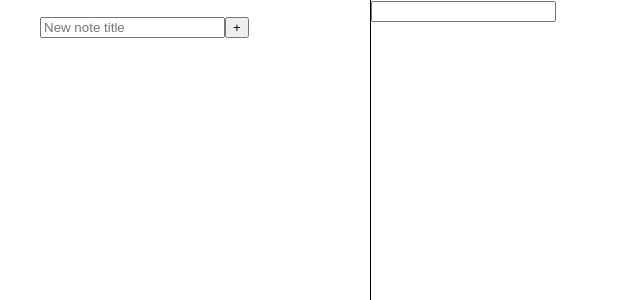
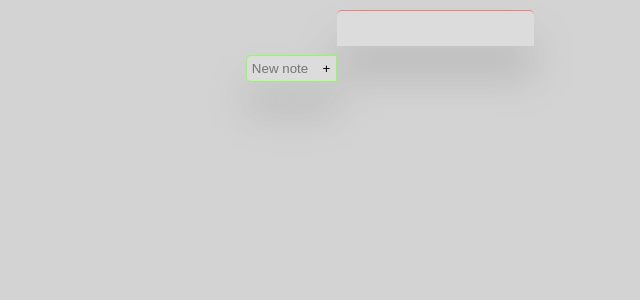
Before and after one commit to MirrorIce/simplenotes, a React (Create React App) app: page / in a window 1280 px wide. Shown: the top 300 px of the page, without its empty margins (0-640 px from the left). Built offline with nearby package versions, Linux system fonts and the light colour scheme.

Commit message:
Visual aspect overhaul.

```diff
--- a/src/App.css
+++ b/src/App.css
@@ -1,11 +1,17 @@
 html,body,#root{
   height:99%;
+  --note-bg: rgb(220, 220, 220);
+  background:lightgray;
 }
 .App {
+  width:70%;
+  margin:0 auto;
+  margin-top:10px;
   display:flex;
   flex-direction:horizontal;
   align-items:stretch;
   height:100%;
+  filter:drop-shadow(0px 30px 20px rgba(80,80,80,0.2));
 }
 
 .noteSelector{
@@ -16,24 +22,61 @@ html,body,#root{
 
 .noteSelector div{
   text-align:right;
-  background:#8aff58;
+  border-top:3px solid #52cb1f;
+  background:var(--note-bg);
   padding:5px;
   width:fit-content;
-  min-width:120px;
+  min-width:60px;
   margin-right:0;
   margin-left:auto;
   border-radius:5px 0px 0px 5px;
+  border-right:1px inset lightgray;
+}
+
+.noteSelector .active{
+  background:lightgray;
+  box-shadow: 0px 10px 20px 0px rgba(0, 70, 6, 0.4);
+  margin-bottom:10px;
+  margin-top:5px;
+  transition:.2s ease all;
+  border:none;
+}
+
+.addButton{
+  text-align:right;
+  margin-right:0;
+  margin-left:auto;
+}
+.addButton input{
+  width:60px;
+  padding:5px;
+  border-radius:5px 0px 0px 5px;
+  border:1px solid #8aff58 ;
+  border-right:none;
+  margin-top:5px;
+  background:var(--note-bg);
+  outline:none;
+}
+.addButton button{
+  padding:5px;
+  border:none;
+  border:1px solid #8aff58 ;
+  border-left:none;
+  background:var(--note-bg);
+  width:20px;
 }
 
 .notesList{
   flex-basis:1;
   flex-grow:1;
+  flex-shrink:1;
+  margin-top:40px;
 }
 
 .notesContent{
-  flex-basis:6;
-  flex-grow:6;
-  border-left:1px solid black;
+  flex-basis:40;
+  flex-grow:40;
+  flex-shrink: 40;
 }
 
 .notesContent textarea{
@@ -42,11 +85,26 @@ html,body,#root{
 
 }
 
-.noteSelector .active{
-  background:#52cb1f;
+.notesContent input, .notesContent textarea{
+  padding:10px;
+  border:none;
+  outline:none;
 }
 
-.notesContent h1{
-  padding:10px;
+.notesContent input{
+  border-top:1px solid lightcoral;
+  background:var(--note-bg);
+  border-radius:5px 5px 0px 0px;
+}
 
+.notesContent input:active{
+  border:none;
 }
+
+.notesContent textarea{
+  border-radius:0px 25px 25px 10px;
+  border-top:1px solid green;
+  border-bottom:1px solid green;
+  background:var(--note-bg);
+  resize:none;
+}
```
